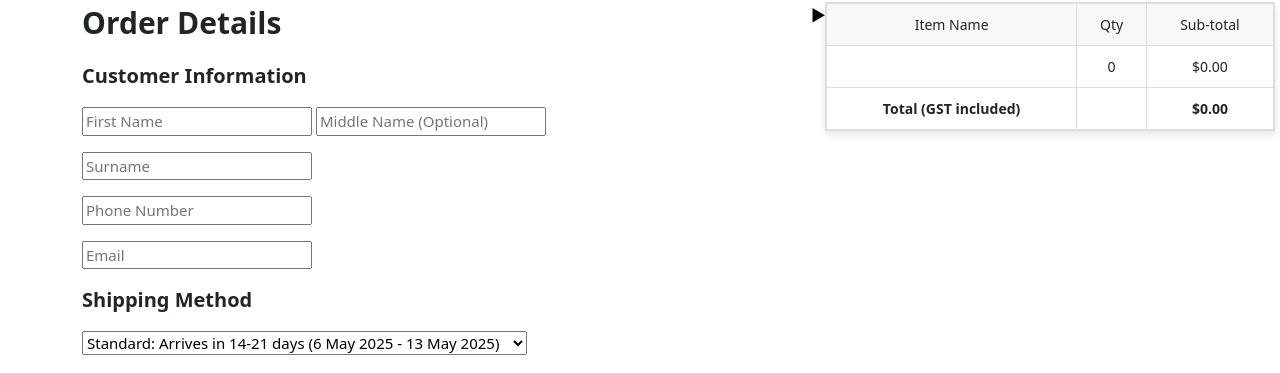
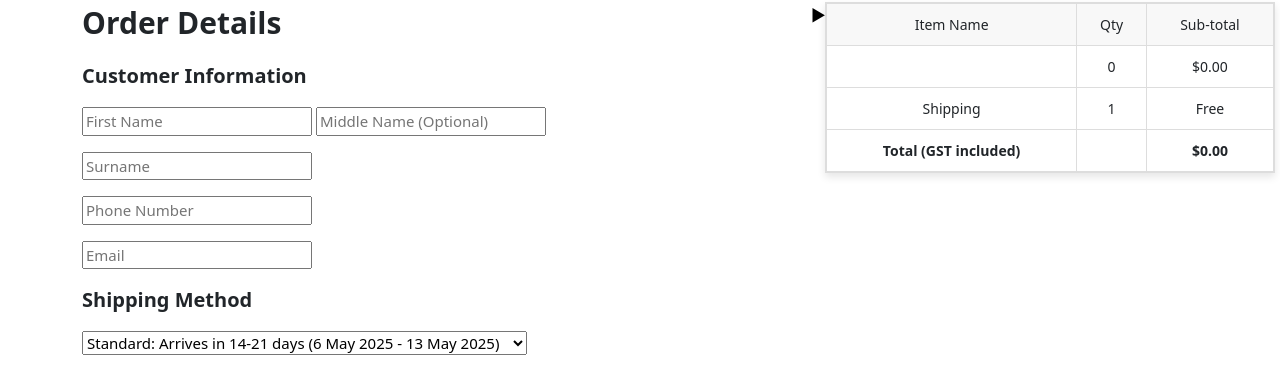
Before and after one commit to lobbzj/QUT-Capstone-Project-T239, a Flask app: page /checkout/ in a window 1280 px wide. Shown: the part 108-481 px from the top of the page. Run offline with Flask 3, Linux system fonts and the light colour scheme; a user stored in the database is signed in; some libraries are stand-ins or nearby versions.

Commit message:
updates on shipping method

```diff
--- a/app/templates/checkout.html
+++ b/app/templates/checkout.html
@@ -145,6 +145,7 @@
       function populateCartTable() {
           const cartTableBody = document.getElementById('cartTableBody');
           const cartTotalElement = document.getElementById('cartTotal');
+          const shippingMethod = document.getElementById('ship'); // Shipping method dropdown
           let cartTotal = 0;
 
           // Clear the table body
@@ -177,12 +178,34 @@
               });
           }
 
+          // Add the shipping row
+          let shippingCost = 0;
+          let shippingText = "Free";
+          if (shippingMethod.value === "Express") {
+              shippingCost = 50;
+              shippingText = "$50";
+          }
+          cartTotal += shippingCost;
+
+          const shippingRow = `
+              <tr style="text-align: center;">
+                  <td style="padding: 10px; border: 1px solid #ddd; font-size: 14px; font-weight: normal;">Shipping</td>
+                  <td style="padding: 10px; border: 1px solid #ddd; font-size: 14px; font-weight: normal;">1</td>
+                  <td style="padding: 10px; border: 1px solid #ddd; font-size: 14px; font-weight: normal;">${shippingText}</td>
+              </tr>
+          `;
+          cartTableBody.innerHTML += shippingRow;
+
           // Update the total
           cartTotalElement.textContent = `$${cartTotal.toFixed(2)}`;
       }
 
       // Call the function to populate the table
       populateCartTable();
+
+      // Update the table when the shipping method changes
+      const shippingMethodDropdown = document.getElementById('ship');
+      shippingMethodDropdown.addEventListener('change', populateCartTable);
 
       // Toggle table visibility
       const toggleButton = document.getElementById('toggleTableButton');
```
Lines whose indentation alone changed are shown as unchanged.
